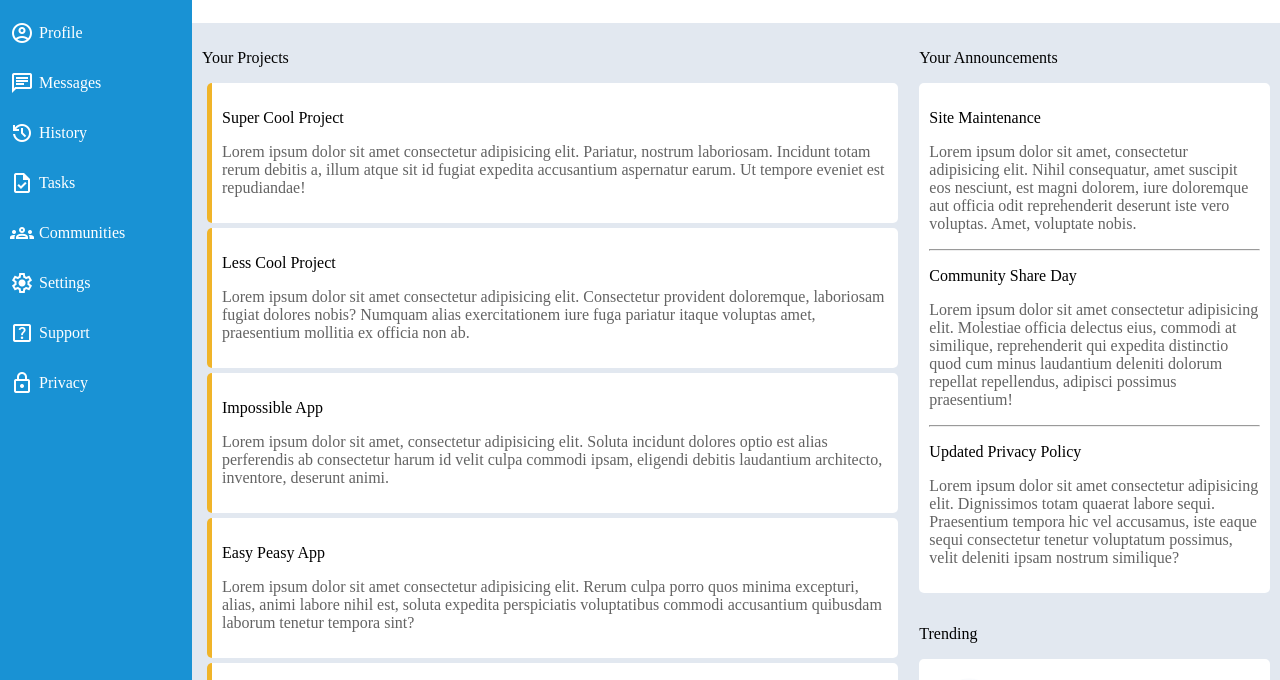
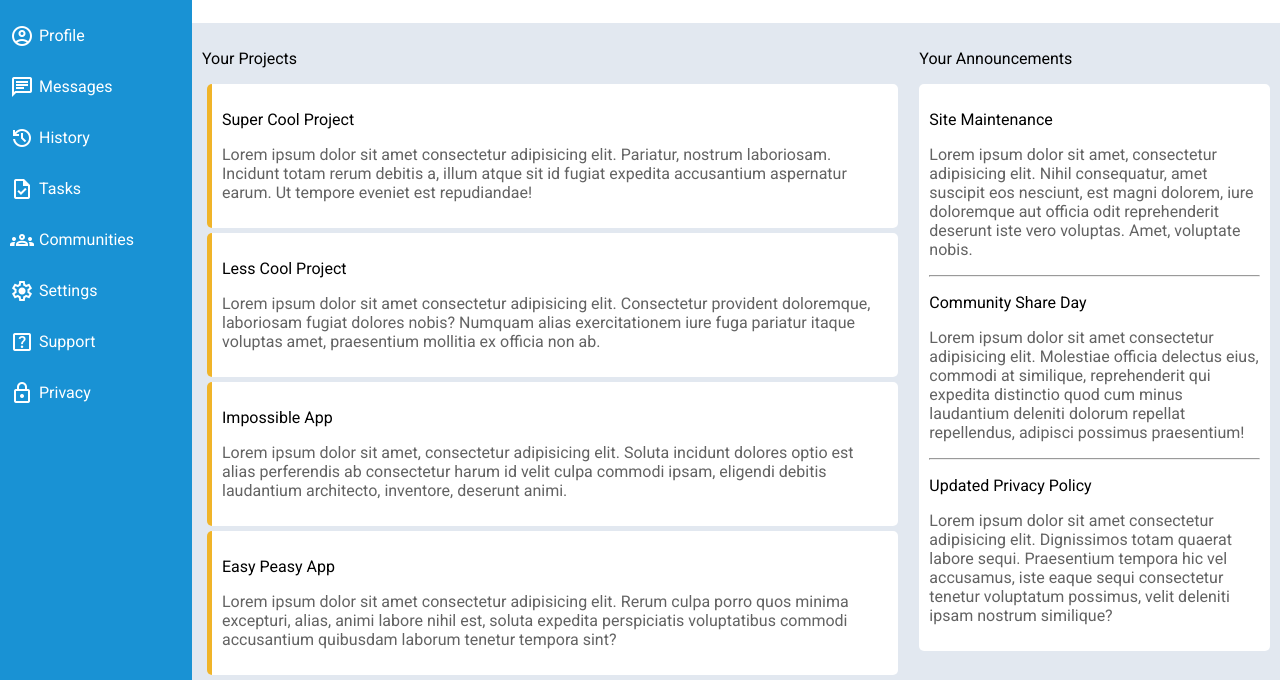
Before and after one commit to shinymayo/admin-dashboard, a plain HTML site: page index.html in a window 1280 px wide. Shown: the part 97-777 px from the top of the page. Drawn offline with nearby package versions, Linux system fonts and the light colour scheme.

Commit message:
Add Roboto font

```diff
--- a/index.html
+++ b/index.html
@@ -2,6 +2,9 @@
 <html lang="en">
     <head>
         <meta charset="utf-8">
+        <link rel="preconnect" href="https://fonts.googleapis.com">
+        <link rel="preconnect" href="https://fonts.gstatic.com" crossorigin>
+        <link href="https://fonts.googleapis.com/css2?family=Roboto:ital,wght@0,100;0,300;0,400;0,500;0,700;0,900;1,100;1,300;1,400;1,500;1,700;1,900&display=swap" rel="stylesheet">
         <link rel="stylesheet" href="https://fonts.googleapis.com/css2?family=Material+Symbols+Outlined:opsz,wght,FILL,GRAD@20..48,100..700,0..1,-50..200" />
         <link rel="stylesheet" href="style.css" />
         <script src="script.js" defer></script>
--- a/style.css
+++ b/style.css
@@ -4,6 +4,7 @@ body {
     grid-template-columns: 15vw 1fr;
     grid-template-rows: 15vh 1fr;
     margin: 0 auto;
+    font-family: 'Roboto', sans-serif;
 }
 button {
     background-color: #1992D4;
```
